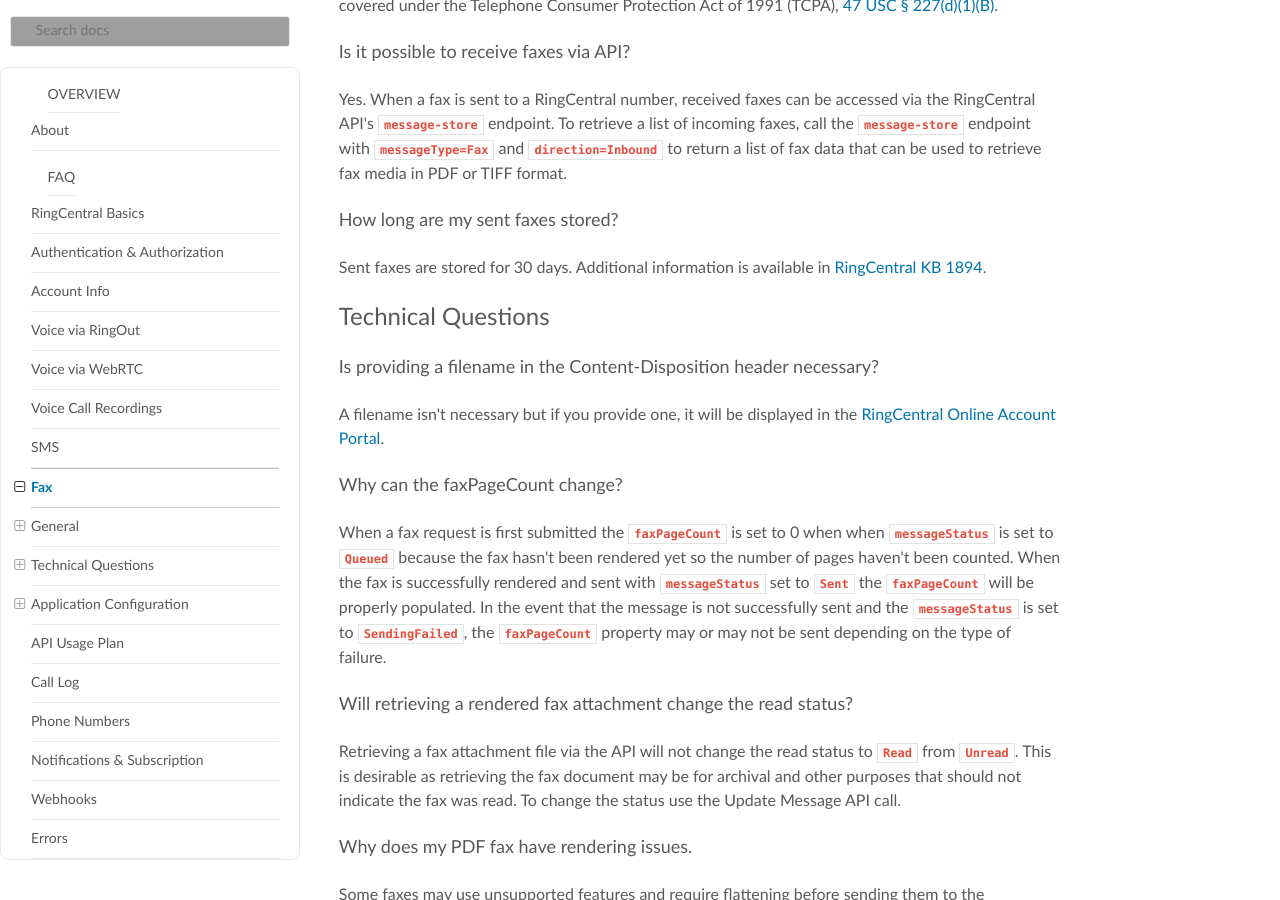
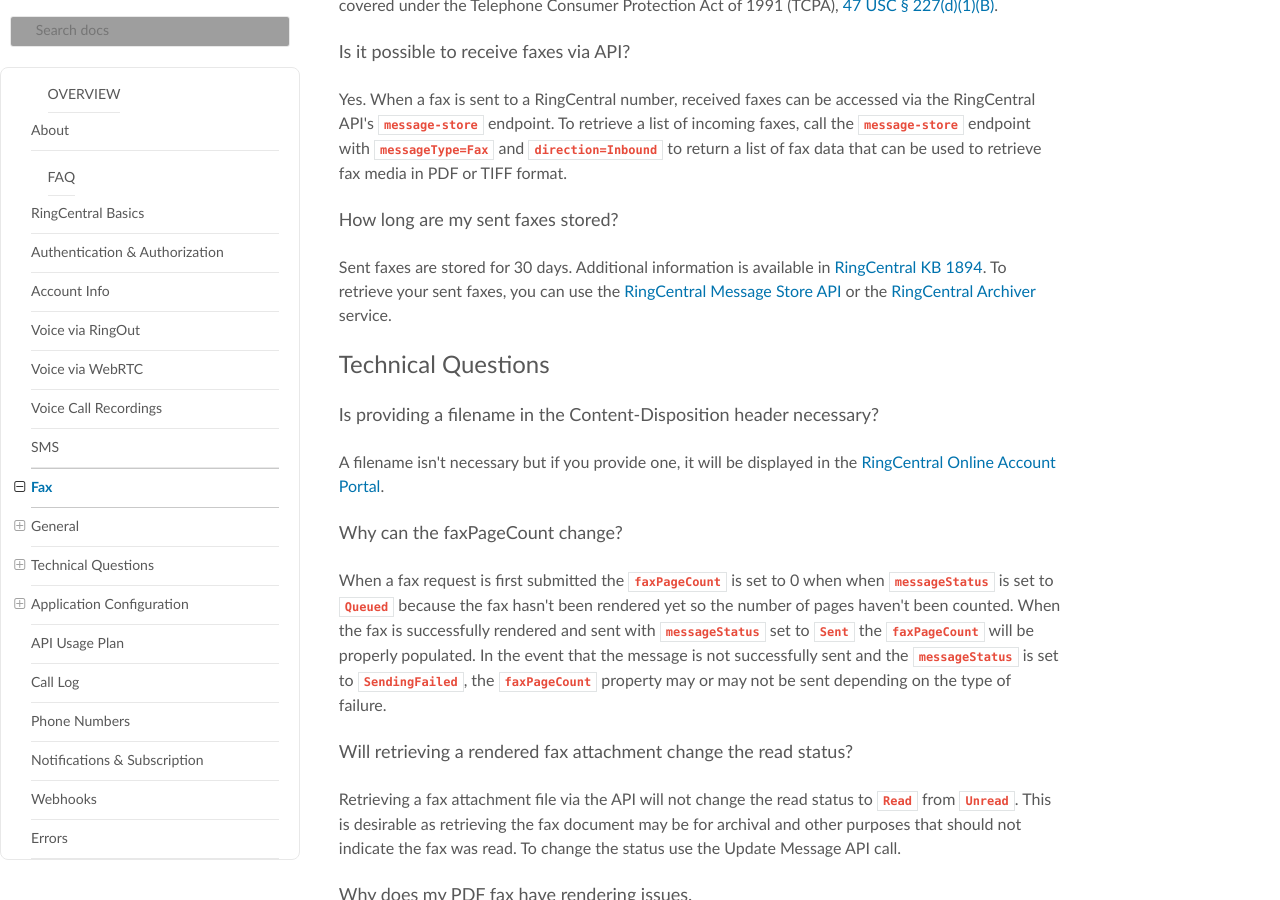
Before and after one commit to ringcentral/ringcentral-faq, an MkDocs documentation site: the page built from docs/fax.md, in a window 1280 px wide and 900 px high, scrolled down 1884 px. Built offline with MkDocs 1.6.1, drawn with Linux system fonts in a browser that asks for light colours; nearby versions of some CDN libraries; old or Windows-style settings are respelled for this version of MkDocs; grey boxes are pictures that could not be loaded.

Commit message:
Update fax.md

```diff
--- a/docs/fax.md
+++ b/docs/fax.md
@@ -54,7 +54,7 @@
 
 ### How long are my sent faxes stored?
 
-Sent faxes are stored for 30 days. Additional information is available in [RingCentral KB 1894](https://success.ringcentral.com/articles/RC_Knowledge_Article/2178).
+Sent faxes are stored for 30 days. Additional information is available in [RingCentral KB 1894](https://success.ringcentral.com/articles/RC_Knowledge_Article/2178). To retrieve your sent faxes, you can use the [RingCentral Message Store API](https://developer.ringcentral.com/api-docs/latest/index.html#!#RefMessageList.html) or the [RingCentral Archiver](https://developer.ringcentral.com/app-gallery.html/app/312709020-312709020-7gufiGT3T3CCuCP37hMDaQ~4TkBPW7ETPi3SEzIj4gUXQ-1210?_ga=2.87486040.1924527089.1499293522-1174061982.1498551437) service.
 
 ## Technical Questions
 
```
